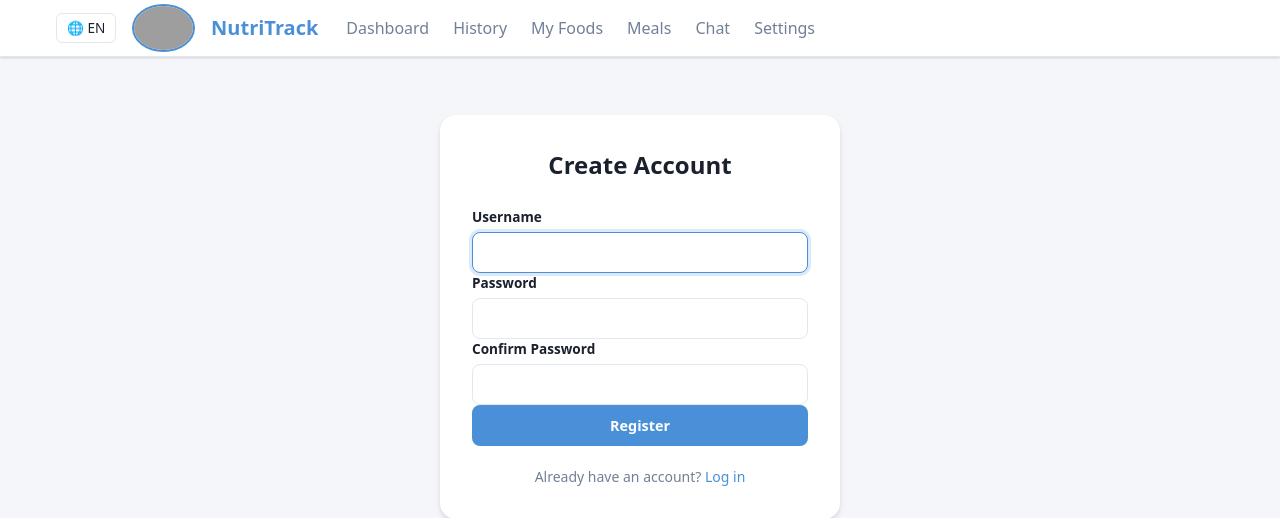
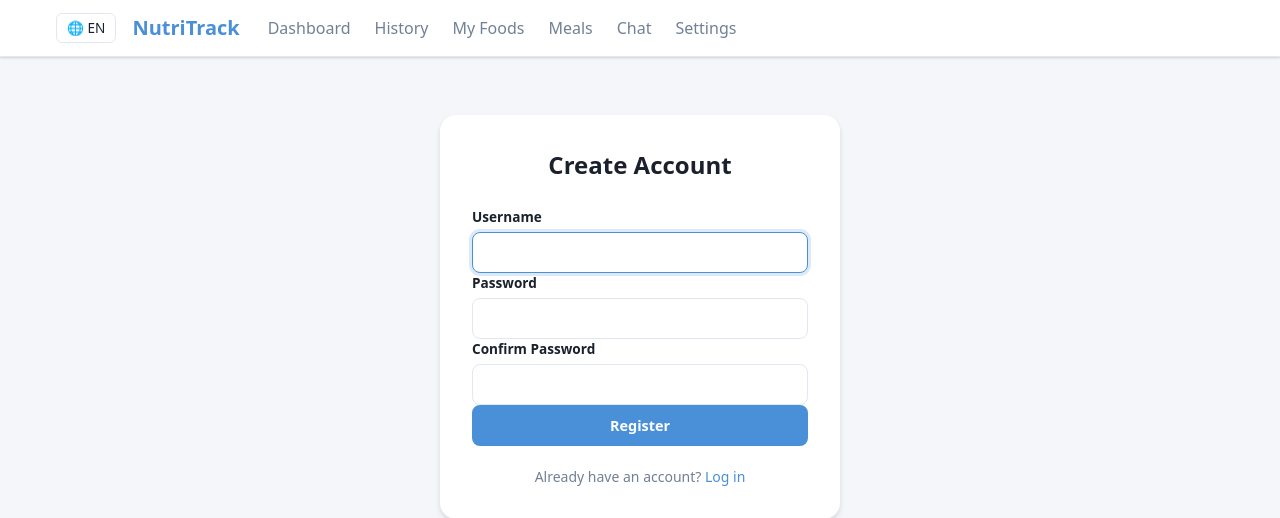
Before and after one commit to sakaryag/nutrition-tracker, a Flask app: page /register in a window 1280 px wide. Shown: the top 518 px of the page. Run offline with Flask 3, Linux system fonts and the light colour scheme; grey boxes are pictures that could not be loaded.

Commit message:
chore: remove Atatürk image from nav
Co-Authored-By: Claude <noreply@anthropic.com>

```diff
--- a/static/css/style.css
+++ b/static/css/style.css
@@ -74,15 +74,6 @@ input, select, textarea { font: inherit; }
   height: var(--nav-height);
   max-width: 1200px;
   margin: 0 auto;
-}
-
-.nav-ataturk {
-  height: calc(var(--nav-height) - 0.5rem);
-  width: auto;
-  border-radius: 50%;
-  object-fit: cover;
-  border: 2px solid var(--color-primary);
-  flex-shrink: 0;
 }
 
 .nav-brand {
--- a/templates/base.html
+++ b/templates/base.html
@@ -10,8 +10,7 @@
 <body>
   <header class="site-header">
     <nav class="nav-bar">
-      <img src="https://upload.wikimedia.org/wikipedia/commons/thumb/3/3b/Mustafa_Kemal_Ataturk_1934.jpg/120px-Mustafa_Kemal_Ataturk_1934.jpg" alt="Atatürk" class="nav-ataturk" />
-      <a class="nav-brand" href="/">NutriTrack</a>
+<a class="nav-brand" href="/">NutriTrack</a>
       <button class="lang-toggle" id="lang-toggle" title="TR/EN">&#127760; <span id="lang-label">EN</span></button>
       <button class="nav-toggle" aria-label="Toggle navigation" aria-expanded="false">
         <span></span><span></span><span></span>
```
